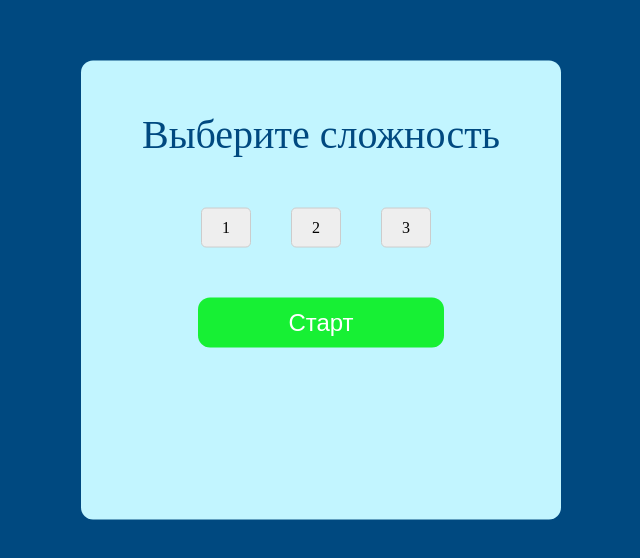
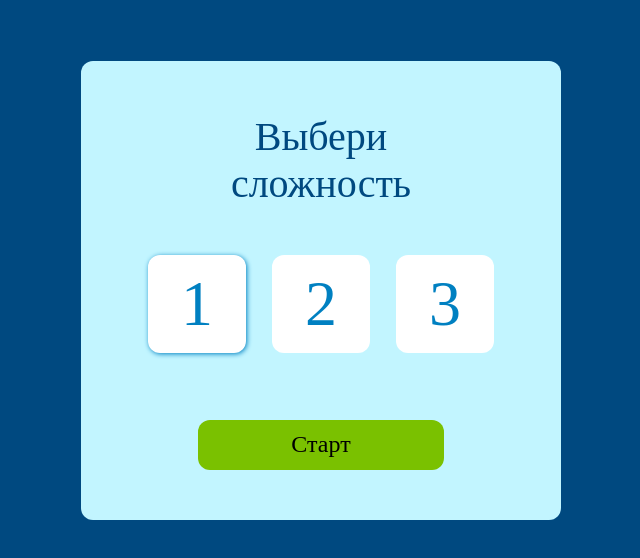
Before and after one commit to Iss1937/CardGame, a plain HTML site: page index.html in a window 1280 px wide. Shown: the part 110-668 px from the top of the page, without its empty margins (319-959 px from the left). Drawn offline with Linux system fonts and the light colour scheme; a web font is replaced by a local one.

Commit message:
fix project

```diff
--- a/cardGame.js
+++ b/cardGame.js
@@ -1,18 +1,17 @@
-const top_elem = document.querySelector(".top");
-const lvl = document.querySelectorAll(".lvl-input");
-const startButton = document.querySelector(".start-game-button");
-const menu = document.querySelector(".menu");
-const form = document.querySelector("form");
+const appEl = document.querySelector('.game-container');
+const gameInfoBtn = document.querySelector('.game-info-btn');
+const gameLevel = document.querySelectorAll('input');
 
-form.addEventListener("submit", (event) => {
-    event.preventDefault();
-    top_elem.innerHTML = "";
-    top_elem.appendChild(gameHeader);
-    if (window.level === "1") {
-      console.log("1");
-    } else if (window.level === "2") {
-      console.log("2");
-    } else {
-      console.log("3");
+
+gameInfoBtn.addEventListener('click', function () {
+
+    for (let i = 0; i < gameLevel.length; i++) {
+
+        if (gameLevel[i].checked) {
+
+            appEl.innerHTML = `Здесь будет ${gameLevel[i].value} уровень`;
+
+            localStorage.setItem('level', `${gameLevel[i].value}`);
+        }
     }
-  });
+});
--- /dev/null
+++ b/index.css
@@ -0,0 +1,89 @@
+* {
+    margin: 0;
+}
+
+@font-face {
+    font-family: 'StratosSkyeng';
+    src: url(./fonts/stratosskyengweb-regular.woff) format('woff');
+}
+
+.game-container {
+    width: 100vw;
+    height: 100vh;
+    background-color: #004980;
+    display: flex;
+    justify-content: center;
+    align-items: center;
+
+}
+
+.game-info-box {
+    width: 480px;
+    height: 459px;
+    background-color: #C2F5FF;
+    border-radius: 12px;
+    display: flex;
+    flex-direction: column;
+    align-items: center;
+}
+
+.game-info-text {
+    width: 208px;
+    margin-top: 52px;
+    color: #004980;
+    font-family: StratosSkyeng;
+    font-size: 40px;
+    font-style: normal;
+    font-weight: 400;
+    text-align: center;
+}
+
+.game-level-box {
+    display: flex;
+    gap: 26px;
+    margin-top: 48px;
+    margin-bottom: 67px;
+}
+
+input[type="radio"] {
+    display: none;
+}
+
+input[type="radio"]:checked+label {
+    box-shadow: 1px 1px 5px #0080C1;
+}
+
+label {
+    width: 98px;
+    height: 98px;
+    background-color: #ffffff;
+    color: #0080C1;
+    border-radius: 12px;
+    display: flex;
+    align-items: center;
+    justify-content: center;
+    text-align: center;
+    font-family: StratosSkyeng;
+    font-size: 64px;
+    font-style: normal;
+    font-weight: 400;
+}
+
+label:hover {
+    box-shadow: 1px 1px 5px #0081c152;
+}
+
+.game-info-btn {
+    width: 246px;
+    height: 50px;
+    background-color: #7AC100;
+    border: none;
+    border-radius: 12px;
+    font-family: StratosSkyeng;
+    font-size: 24px;
+    font-style: normal;
+    font-weight: 400;
+}
+.game-info-btn:hover{
+    color: red;
+}
--- a/index.html
+++ b/index.html
@@ -1,52 +1,31 @@
 <!DOCTYPE html>
-<html lang="en">
-    <head>
-        <meta charset="UTF-8">
-        <meta name="viewport" content="width=device-width, initial-scale=1.0">
-        <link rel="stylesheet" href="style.css">
-        <title>Card game</title>
+<html lang="ru">
 
-    </head>
-    <body class="body">
-        <div class="top">
-            <div class="menu">
-                <form>
-                    <p class="title">Выберите сложность</p>
-                    <div class="radio-buttons">
-                        <input
-                        type="radio"
-                        id="easy"
-                        name="level"
-                        value="1"
-                        class="lvl-input"
-                        />
-                        <label for="easy">1</label>
+<head>
+    <meta charset="UTF-8">
+    <meta http-equiv="X-UA-Compatible" content="IE=edge">
+    <meta name="viewport" content="width=device-width, initial-scale=1.0">
+    <title>Game</title>
+    <link rel="stylesheet" href="index.css">
+</head>
 
-                        <input
-                        type="radio"
-                        id="middle"
-                        name="level"
-                        value="2"
-                        class="lvl-input"
-                        />
-                        <label for="middle">2</label>
-
-                        <input
-                        type="radio"
-                        id="advanced"
-                        name="level"
-                        value="3"
-                        class="lvl-input"
-                        />
-                        <label for="advanced">3</label>
-                    </div>
-                    <div class="start-game">
-                        <button class="start-game-button" type="submit">Старт</button>
-                    </div>
-                </form>
+<body>
+    <div class="game-container">
+        <div class="game-info-box">
+            <p class="game-info-text">Выбери сложность</p>
+            <div class="game-level-box">
+                <input type="radio" id="radio1" name="radios" value="1" checked>
+                <label for="radio1">1</label>
+                <input type="radio" id="radio2" name="radios" value="2">
+                <label for="radio2">2</label>
+                <input type="radio" id="radio3" name="radios" value="3">
+                <label for="radio3">3</label>
             </div>
+            <button class="game-info-btn">Старт</button>
         </div>
-    </body>
+    </div>
 
     <script src="cardGame.js"></script>
+</body>
+
 </html>
--- a/style.css
+++ /dev/null
@@ -1,86 +0,0 @@
-@charset "UTF-8";
-* {
-  margin: 0;
-  padding: 0;
-}
-.top {
-    width: 100vw;
-    height: 100vh;
-    background-color: #004980;
-    display: flex;
-    justify-content: center;
-    align-items: center;
-}
-.menu{
-    background-color: #C2F5FF;
-    width: 480px;
-    height: 459px;
-    position: absolute;
-    top: 50%;
-    left: 50%;
-    transform: translate(-50%, -50%);
-    border-radius: 12px;
-    font-family: moy;
-
-}
-.title{
-    margin-top: 50px;
-    margin-bottom: 50px;
-    text-align: center;
-    font-size: 40px;
-    color:#004980
-}
-
-.radio-buttons{
-    display: flex;
-    justify-content:center;
-    margin-bottom: 50px;
-    gap: 30px
-
-}
-
-.lvl-input{
-    display: none;
-}
-
-label {
-    display: inline-block;
-    background-color: #eee;
-    padding: 10px 20px;
-    border: 1px solid #ccc;
-    border-radius: 5px;
-    cursor: pointer;
-    margin-right: 10px;
-}
-
-
-input[type="radio"]:checked + label {
-    background-color: #17f034;
-}
-
-.lvl-input:hover{
-    color:rgb(15, 18, 196)
-}
-
-.start-game{
-    display: flex;
-    justify-content:center;
-}
-.start-game-button{
-    width: 246px;
-    height: 50px;
-    border-radius: 12px;
-    background-color: #17f034;
-    font-size: 24px;
-    border: 0;
-    color:white;
-}
-
-.start-game-button:hover{
- color:rgb(255, 0, 0)
-}
-
-.game-header{
-    display: flex;
-    justify-content: space-between;
-}
```
